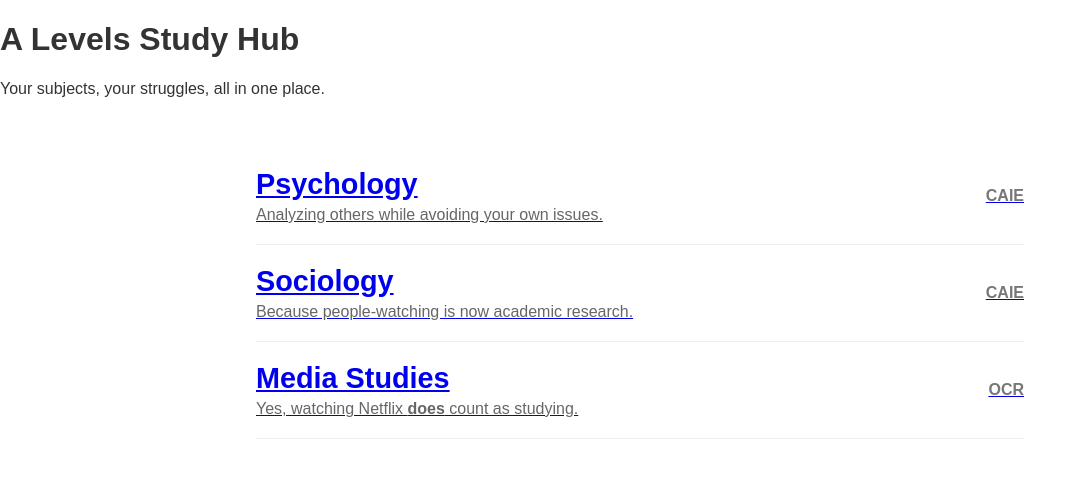
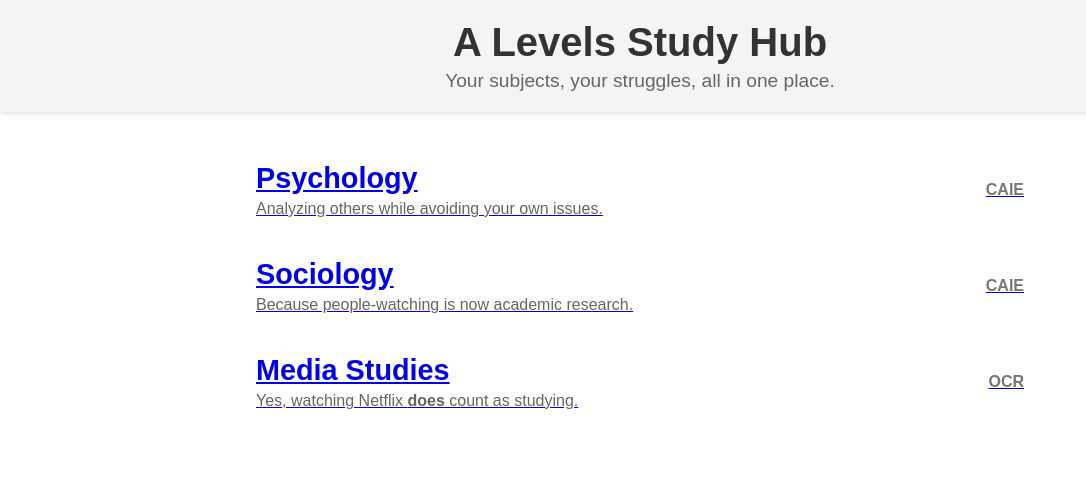
Before and after one commit to Pen-netizen/alevels-website, a plain HTML site: page index.html in a window 1280 px wide. Shown: the whole page, without its empty margins (0-1086 px from the left). Drawn offline with Linux system fonts and the light colour scheme.

Commit message:
Update style.css

```diff
--- a/style.css
+++ b/style.css
@@ -5,18 +5,41 @@ body {
   padding: 0;
   background-color: #fff;
   color: #333;
+  text-align: center; /* Centers the header */
+}
+
+/* Header Styling */
+header {
+  background-color: #f4f4f4;
+  padding: 20px;
+  margin-bottom: 30px;
+  box-shadow: 0px 2px 5px rgba(0, 0, 0, 0.1);
+}
+
+header h1 {
+  margin: 0;
+  font-size: 2.5rem;
+  font-weight: bold;
+  color: #333;
+}
+
+header p {
+  margin: 5px 0 0;
+  font-size: 1.2rem;
+  color: #666;
 }
 
 /* Main layout */
 main {
   width: 60%;
-  margin: 50px auto;
+  margin: 0 auto;
+  text-align: left; /* Aligns subjects back to the left */
 }
 
 /* Subject Sections */
 .subject {
   padding: 20px 0;
-  border-bottom: 1px solid #eee;
+  border-bottom: none; /* No more underlines */
   transition: background-color 0.3s ease, color 0.3s ease;
 }
 
```
